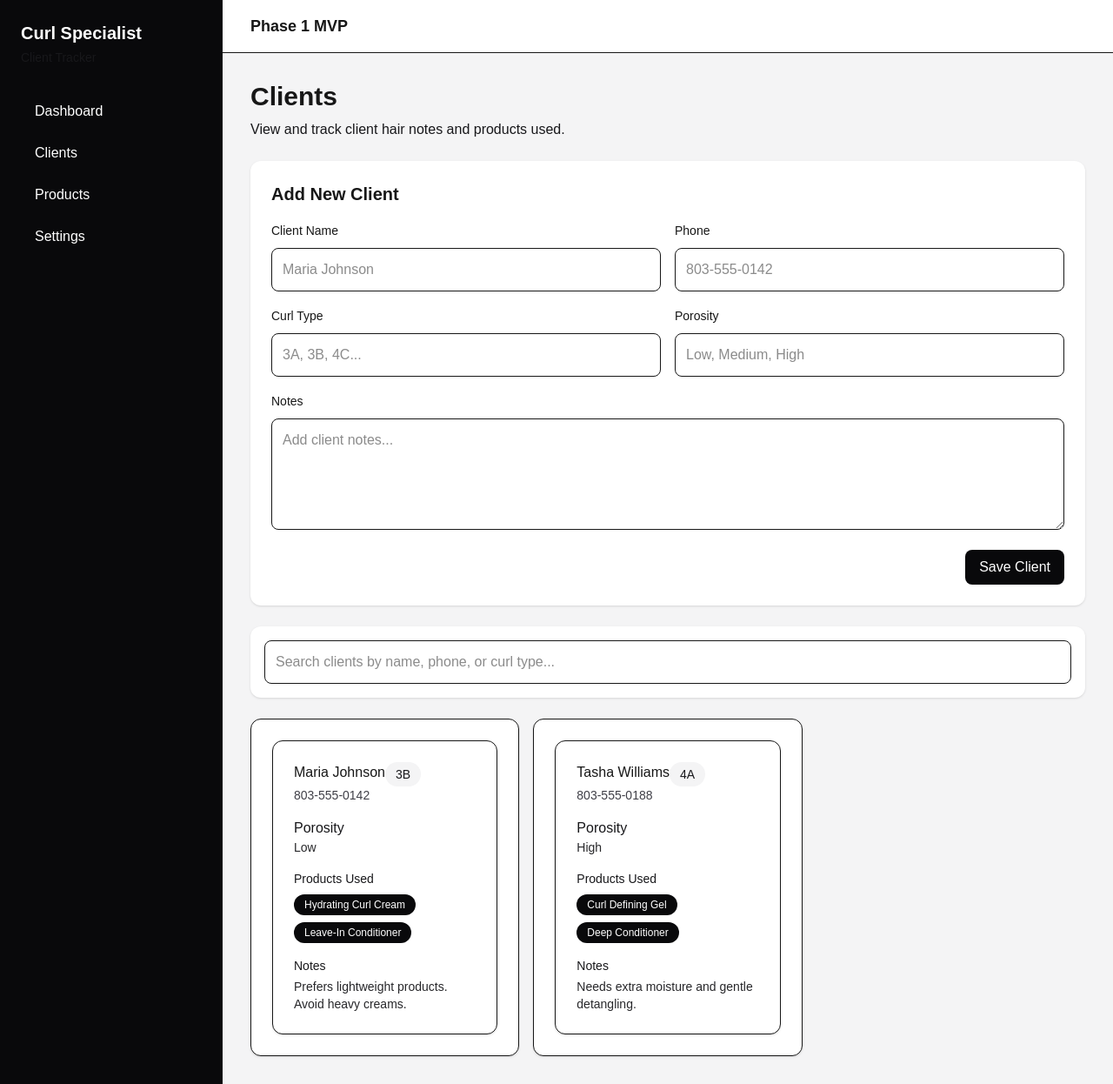
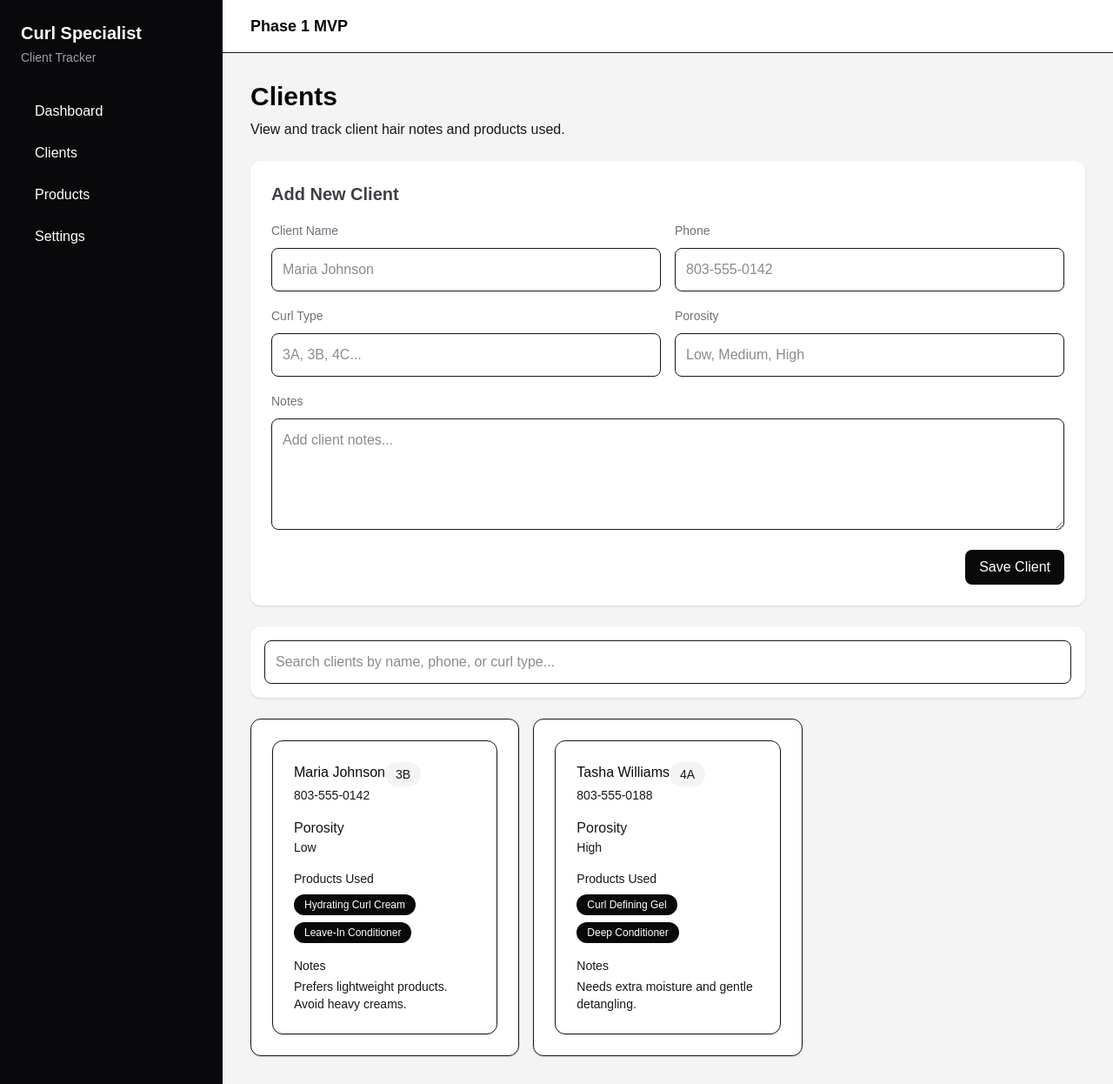
Before and after one commit to samirhilario/curl-specialist-platform, a Next.js app: page /dashboard/clients in a window 1280 px wide. Shown: the whole page at 87% size. Built offline with nearby package versions, Linux system fonts and the light colour scheme.

Commit message:
fixed some text colors

```diff
--- a/src/app/dashboard/clients/[id]/page.tsx
+++ b/src/app/dashboard/clients/[id]/page.tsx
@@ -14,7 +14,7 @@ export default async function ClientDetailsPage(props: ClientDetailsPageProps) {
 
   if(!client) {
     return (
-      <h1 className="text-3xl font-bold">
+      <h1 className="text-3xl font-bold text-zinc-500">
         Client not found
       </h1>
     )
--- a/src/app/dashboard/clients/page.tsx
+++ b/src/app/dashboard/clients/page.tsx
@@ -5,7 +5,7 @@ export default function ClientsPage() {
   return (
     <>
       <div className="mb-6">
-        <h1 className="text-3xl font-bold">Clients</h1>
+        <h1 className="text-3xl font-bold text-zinc-950">Clients</h1>
         <p className="mt-2 text-zinc-900">
           View and track client hair notes and products used.
         </p>
--- a/src/app/dashboard/page.tsx
+++ b/src/app/dashboard/page.tsx
@@ -10,25 +10,25 @@ export default function DashboardPage() {
         {/* <Topbar /> */}
 
         <div className="p-8">
-          <h1 className="text-3xl font-bold">Dashboard</h1>
-          <p className="mt-2 text-zinc-600">
+          <h1 className="text-3xl font-bold text-zinc-950">Dashboard</h1>
+          <p className="mt-2 text-zinc-900">
             Track clients and the products used on their hair.
           </p>
 
           <div className="mt-8 grid gap-4 md:grid-cols-3">
             <div className="rounded-xl bg-white p-6 shadow">
-              <h2 className="text-lg font-semibold">Total Clients</h2>
-              <p className="mt-2 text-3xl font-bold">0</p>
+              <h2 className="text-lg font-semibold text-zinc-700">Total Clients</h2>
+              <p className="mt-2 text-3xl font-bold text-zinc-500">0</p>
             </div>
 
             <div className="rounded-xl bg-white p-6 shadow">
-              <h2 className="text-lg font-semibold">Products Tracked</h2>
-              <p className="mt-2 text-3xl font-bold">0</p>
+              <h2 className="text-lg font-semibold text-zinc-700">Products Tracked</h2>
+              <p className="mt-2 text-3xl font-bold text-zinc-500">0</p>
             </div>
 
             <div className="rounded-xl bg-white p-6 shadow">
-              <h2 className="text-lg font-semibold">Recent Visits</h2>
-              <p className="mt-2 text-3xl font-bold">0</p>
+              <h2 className="text-lg font-semibold text-zinc-700">Recent Visits</h2>
+              <p className="mt-2 text-3xl font-bold text-zinc-500">0</p>
             </div>
           </div>
         </div>
--- a/src/app/page.tsx
+++ b/src/app/page.tsx
@@ -4,8 +4,8 @@ export default function HomePage() {
   return (
     <main className="flex min-h-screen items-center justify-center bg-zinc-100">
       <div className="rounded-xl bg-white p-8 shadow">
-        <h1 className="text-3xl font-bold">Curl Specialist Platform</h1>
-        <p className="mt-2 text-zinc-800">
+        <h1 className="text-3xl font-bold text-zinc-950">Curl Specialist Platform</h1>
+        <p className="mt-2 text-zinc-900">
           Phase 1: Client and product tracking.
         </p>
 
--- a/src/components/clients/AddClientForm.tsx
+++ b/src/components/clients/AddClientForm.tsx
@@ -53,7 +53,7 @@ export default function AddClientForm(
       onSubmit={handleSubmit}
       className="mb-6 rounded-xl bg-white p-6 shadow"
     >
-      <h2 className="text-xl font-semibold">
+      <h2 className="text-xl font-semibold text-zinc-700">
         Add New Client
       </h2>
 
@@ -97,7 +97,7 @@ export default function AddClientForm(
 
       <div className="mt-4 grid gap-4 md:grid-cols-2">
         <div>
-          <label className="text-sm font-medium">
+          <label className="text-sm font-medium text-zinc-500">
             Client Name
           </label>
 
@@ -112,7 +112,7 @@ export default function AddClientForm(
         </div>
 
         <div>
-          <label className="text-sm font-medium">
+          <label className="text-sm font-medium text-zinc-500">
             Phone
           </label>
 
@@ -127,7 +127,7 @@ export default function AddClientForm(
         </div>
 
         <div>
-          <label className="text-sm font-medium">
+          <label className="text-sm font-medium text-zinc-500">
             Curl Type
           </label>
 
@@ -142,7 +142,7 @@ export default function AddClientForm(
         </div>
 
         <div>
-          <label className="text-sm font-medium">
+          <label className="text-sm font-medium text-zinc-500">
             Porosity
           </label>
 
@@ -158,7 +158,7 @@ export default function AddClientForm(
       </div>
 
       <div className="mt-4">
-        <label className="text-sm font-medium">
+        <label className="text-sm font-medium text-zinc-500">
           Notes
         </label>
 
--- a/src/components/clients/ClientCard.tsx
+++ b/src/components/clients/ClientCard.tsx
@@ -14,8 +14,8 @@ export default function ClientCard({ client }: ClientCardProps) {
             <div className="rounded-xl border bg-white p-6 shadow-sm">
                 <div className="flex items-start justify=between">
                     <div>
-                        <h2 className="text=xl font=smibold">{client.name}</h2>
-                        <p className="mt-1 text-sm text-zinc-700">{client.phone}</p>
+                        <h2 className="text=xl font=smibold text-zinc-950">{client.name}</h2>
+                        <p className="mt-1 text-sm text-zinc-900">{client.phone}</p>
                     </div>
 
                     <span className="rounded-full bg-zinc-100 px-3 py-1 text-sm font-medium text-zinc-900">
@@ -25,7 +25,7 @@ export default function ClientCard({ client }: ClientCardProps) {
 
                 <div className="mt-4">
                     <p className="text=sm font-medium text-zinc-900">Porosity</p>
-                    <p className="text-sm text-zinc-800">{client.porosity}</p>
+                    <p className="text-sm text-zinc-900">{client.porosity}</p>
                 </div>
 
                 <div className="mt-4">
@@ -42,7 +42,7 @@ export default function ClientCard({ client }: ClientCardProps) {
 
                 <div className="mt-4">
                     <p className="text-sm font-medium text-zinc-900">Notes</p>
-                    <p className="mt-1 text-sm text-zinc-800">{client.notes}</p>
+                    <p className="mt-1 text-sm text-zinc-900">{client.notes}</p>
                 </div>
             </div>
         </Link>
--- a/src/components/clients/ClientProfileManager.tsx
+++ b/src/components/clients/ClientProfileManager.tsx
@@ -52,7 +52,7 @@ export default function ClientProfileManager(
         ← Back to Clients
       </Link>
 
-      <h1 className="text-3xl font-bold">
+      <h1 className="text-3xl font-bold text-zinc-950">
         {props.client.name}
       </h1>
 
@@ -103,13 +103,13 @@ export default function ClientProfileManager(
 
       <div className="mt-8 grid gap-6 lg:grid-cols-2">
         <div className="rounded-xl bg-white p-6 shadow">
-          <h2 className="text-xl font-semibold">
+          <h2 className="text-xl font-semibold text-zinc-700">
             Hair Profile
           </h2>
 
           <div className="mt-4 grid gap-4 md:grid-cols-2">
             <div>
-              <label className="text-sm font-medium">
+              <label className="text-sm font-medium text-zinc-500">
                 Curl Type
               </label>
 
@@ -124,7 +124,7 @@ export default function ClientProfileManager(
             </div>
 
             <div>
-              <label className="text-sm font-medium">
+              <label className="text-sm font-medium text-zinc-500">
                 Porosity
               </label>
 
@@ -141,7 +141,7 @@ export default function ClientProfileManager(
         </div>
 
         <div className="rounded-xl bg-white p-6 shadow">
-          <h2 className="text-xl font-semibold">
+          <h2 className="text-xl font-semibold text-zinc-700">
             Products Used
           </h2>
 
@@ -192,7 +192,7 @@ export default function ClientProfileManager(
       </div>
 
       <div className="mt-6 rounded-xl bg-white p-6 shadow">
-        <h2 className="text-xl font-semibold">
+        <h2 className="text-xl font-semibold text-zinc-700">
           Client Notes
         </h2>
 
--- a/src/components/layout/Sidebar.tsx
+++ b/src/components/layout/Sidebar.tsx
@@ -4,7 +4,7 @@ export default function Sidebar() {
   return (
     <aside className="w-full md:min-h-screen md:w-64 bg-zinc-950 p-6 text-white">
       <h1 className="text-xl font-bold">Curl Specialist</h1>
-      <p className="mt-1 text-sm text-zinc-900">Client Tracker</p>
+      <p className="mt-1 text-sm text-zinc-400">Client Tracker</p>
 
       <nav className="mt-8 flex flex-col gap-2">
         <Link className="rounded-lg px-4 py-2 hover:bg-zinc-800" href="/dashboard">
--- a/src/components/layout/Topbar.tsx
+++ b/src/components/layout/Topbar.tsx
@@ -1,7 +1,7 @@
 export default function Topbar() {
   return (
     <header className="border-b bg-white px-8 py-4">
-      <h2 className="text-lg font-semibold">Phase 1 MVP</h2>
+      <h2 className="text-lg font-semibold text-zinc-950">Phase 1 MVP</h2>
     </header>
   )
 }
```
